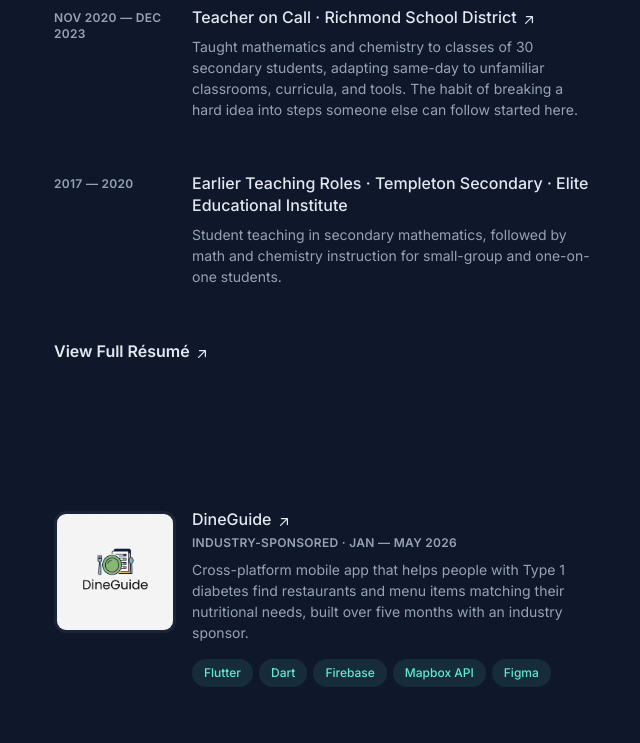
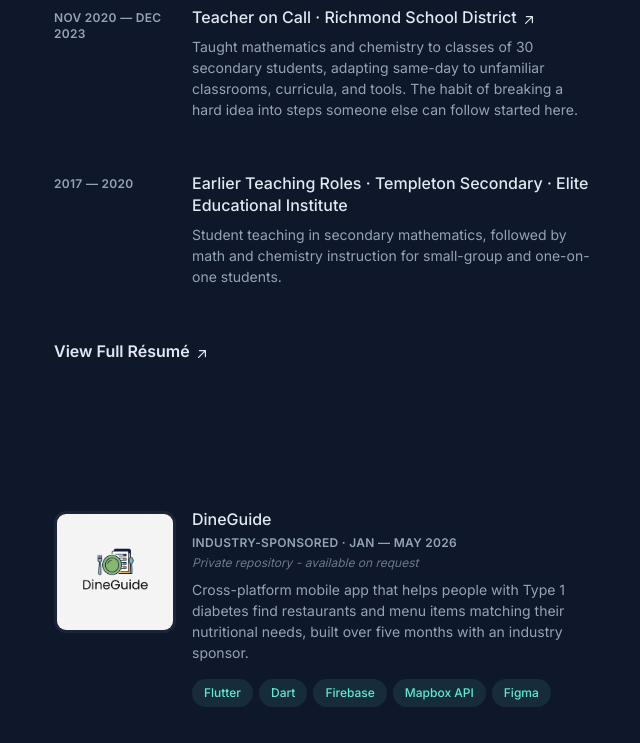
Before and after one commit to SungJin-Suh/portfolio, a Next.js app: page / in a window 1280 px wide. Shown: the part 1163-1906 px from the top of the page, without its empty margins (594-1234 px from the left). Built offline with nearby package versions, Linux system fonts and the light colour scheme.

Commit message:
Replace dead DineGuide link with private repository note

```diff
--- a/src/components/About.tsx
+++ b/src/components/About.tsx
@@ -28,9 +28,9 @@
         <InlineLink href="https://www.bcit.ca/">BCIT</InlineLink>&apos;s Computer
         Systems Technology program, taking the Predictive Analytics option. My
         final project was{" "}
-        <InlineLink href="https://github.com/SungJin-Suh/DineGuide">
+        <span className="font-medium text-bright">
           DineGuide
-        </InlineLink>
+        </span>
         , a cross-platform Flutter app that helps people with Type 1 diabetes
         find restaurants and menu items matching their nutritional needs.
         I built the full authentication and profile suite - sign-up, 2FA, password recovery - and
--- a/src/components/Projects.tsx
+++ b/src/components/Projects.tsx
@@ -21,6 +21,7 @@
 
             <div className="z-10 sm:order-2 sm:col-span-6">
                             <h3>
+                {project.url ? (
                   <a
                     className="group/link inline-flex items-baseline text-base font-medium leading-tight text-bright hover:text-accent focus-visible:text-accent"
                     href={project.url}
@@ -34,11 +35,20 @@
                       <ArrowIcon />
                     </span>
                   </a>
+                ) : (
+                  <span className="text-base font-medium leading-tight text-bright">
+                    {project.title}
+                  </span>
+                )}
               </h3>
 
               <p className="mt-1 text-xs font-semibold uppercase tracking-wide text-muted">
                 {project.kind} · {project.period}
               </p>
+
+              {project.note && (
+                <p className="mt-1 text-xs italic text-muted/70">{project.note}</p>
+              )}
 
               <p className="mt-2 text-sm leading-normal">{project.description}</p>
 
--- a/src/content/projects.ts
+++ b/src/content/projects.ts
@@ -2,7 +2,8 @@
   title: string;
   kind: string;
   period: string;
-  url: string;
+  url?: string;
+  note?: string;
   image: string;
   description: string;
   skills: string[];
@@ -13,7 +14,7 @@
     title: "DineGuide",
     kind: "Industry-Sponsored",
     period: "Jan — May 2026",
-    url: "https://github.com/SungJin-Suh/DineGuide",
+    note: "Private repository - available on request",
     image: "/DineGuide.png",
     description:
       "Cross-platform mobile app that helps people with Type 1 diabetes find restaurants and menu items matching their nutritional needs, built over five months with an industry sponsor.",
```
Lines whose indentation alone changed are shown as unchanged.
